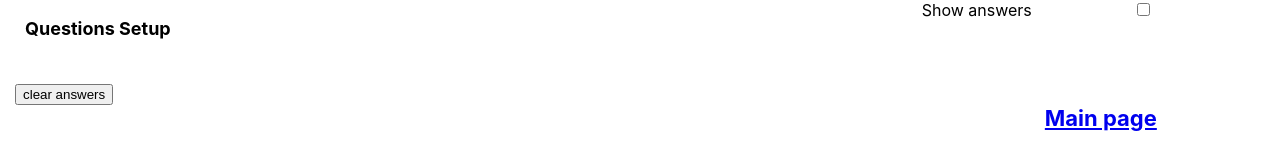
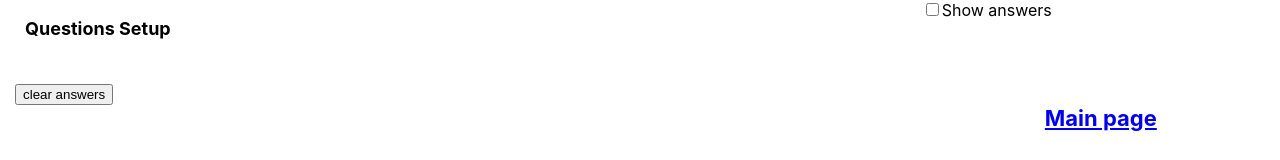
Before and after one commit to NSPilipchak/survey, a React (Create React App) app: page /setup in a window 1280 px wide. Shown: the top 160 px of the page. Built offline with nearby package versions, Linux system fonts and the light colour scheme; the HTML template or start-up script is replaced by a standard one.

Commit message:
fixed css

```diff
--- /dev/null
+++ b/src/pages/Questions.css
@@ -0,0 +1,3 @@
+input {
+    float: left;
+}
--- a/src/pages/QuestionsPool.js
+++ b/src/pages/QuestionsPool.js
@@ -1,3 +1,4 @@
+import "./Questions.css";
 import React, {useState} from "react";
 import { Link } from "react-router-dom";
 import Questions from "../components/Questions";
```
